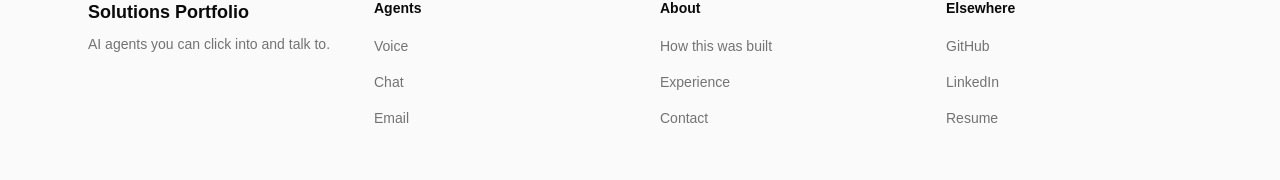
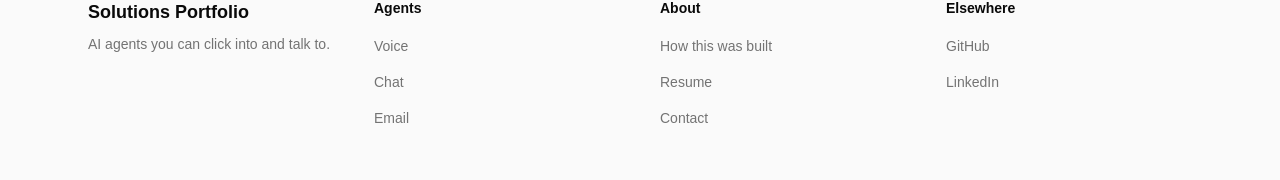
Before and after one commit to lainezescoto-nov12/solutions-portfolio, a Next.js app: page / in a window 1280 px wide. Shown: the part 2002-2182 px from the top of the page. Built offline with nearby package versions, Linux system fonts and the light colour scheme.

Commit message:
Consolidate Experience/Resume/Resumé into one label, drop the duplicate footer link

```diff
--- a/src/app/experience/page.tsx
+++ b/src/app/experience/page.tsx
@@ -126,7 +126,7 @@ export default function ExperiencePage() {
             ← Back home
           </Link>
           <p className="mt-8 text-sm font-medium uppercase tracking-widest text-white/60">
-            Experience
+            Resume
           </p>
           <h1 className="mt-4 text-4xl font-semibold leading-tight tracking-tight sm:text-6xl">
             Jose Luis Lainez
--- a/src/components/Hero.tsx
+++ b/src/components/Hero.tsx
@@ -43,7 +43,7 @@ export function Hero() {
             href="/experience"
             className="rounded-full border border-white/30 px-6 py-3 text-sm font-semibold text-white transition hover:border-white/60"
           >
-            Resumé
+            Resume
           </Link>
         </div>
       </div>
--- a/src/components/MegaFooter.tsx
+++ b/src/components/MegaFooter.tsx
@@ -10,7 +10,7 @@ const columns = [
     title: "About",
     links: [
       { label: "How this was built", href: "/#about" },
-      { label: "Experience", href: "/experience" },
+      { label: "Resume", href: "/experience" },
       { label: "Contact", href: "mailto:lainezescoto@gmail.com" },
     ],
   },
@@ -25,9 +25,6 @@ const columns = [
         label: "LinkedIn",
         href: "https://www.linkedin.com/in/jose-luis-alejandro-lainez-escoto-b95211149",
       },
-      // TODO: point at an actual resume file (PDF) once we have one to
-      // host — for now this reuses the Experience page as a web resume.
-      { label: "Resume", href: "/experience" },
     ],
   },
 ];
```
